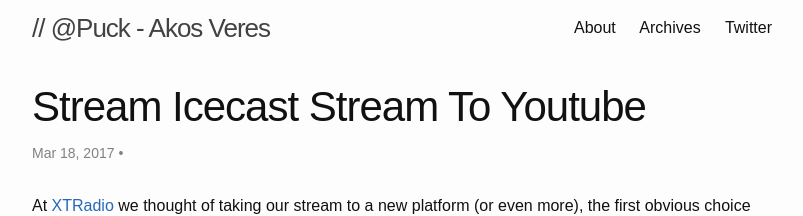
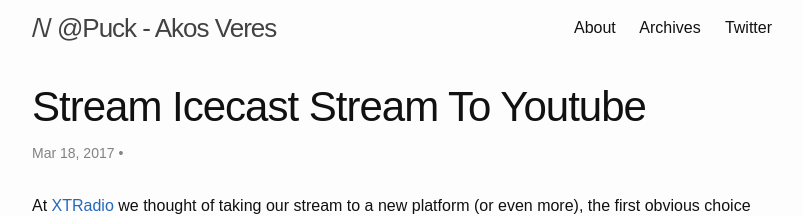
Before and after one commit to akosveres/blog, a Jekyll site: the page built from index.html, in a window 1280 px wide. Shown: the top 216 px of the page, without its empty margins (238-1041 px from the left). Built offline with Jekyll 4.4.1, drawn with Linux system fonts in a browser that asks for light colours; the list of posts is cut into pages by our own code.

```diff
--- a/_config.yml
+++ b/_config.yml
@@ -13,7 +13,7 @@
 # you will see them accessed via {{ site.title }}, {{ site.author }}, and so on.
 # You can create any custom variable you would like, and they will be accessible
 # in the templates via {{ site.myvariable }}.
-title: " /\/ @Puck - Akos Veres"
+title: "\/\\\/ @Puck - Akos Veres"
 author: puck
 description: Music, IT, any random stuff I come to post about.
 #baseurl: "/whiteglass" # the subpath of your site, e.g. /blog
```
